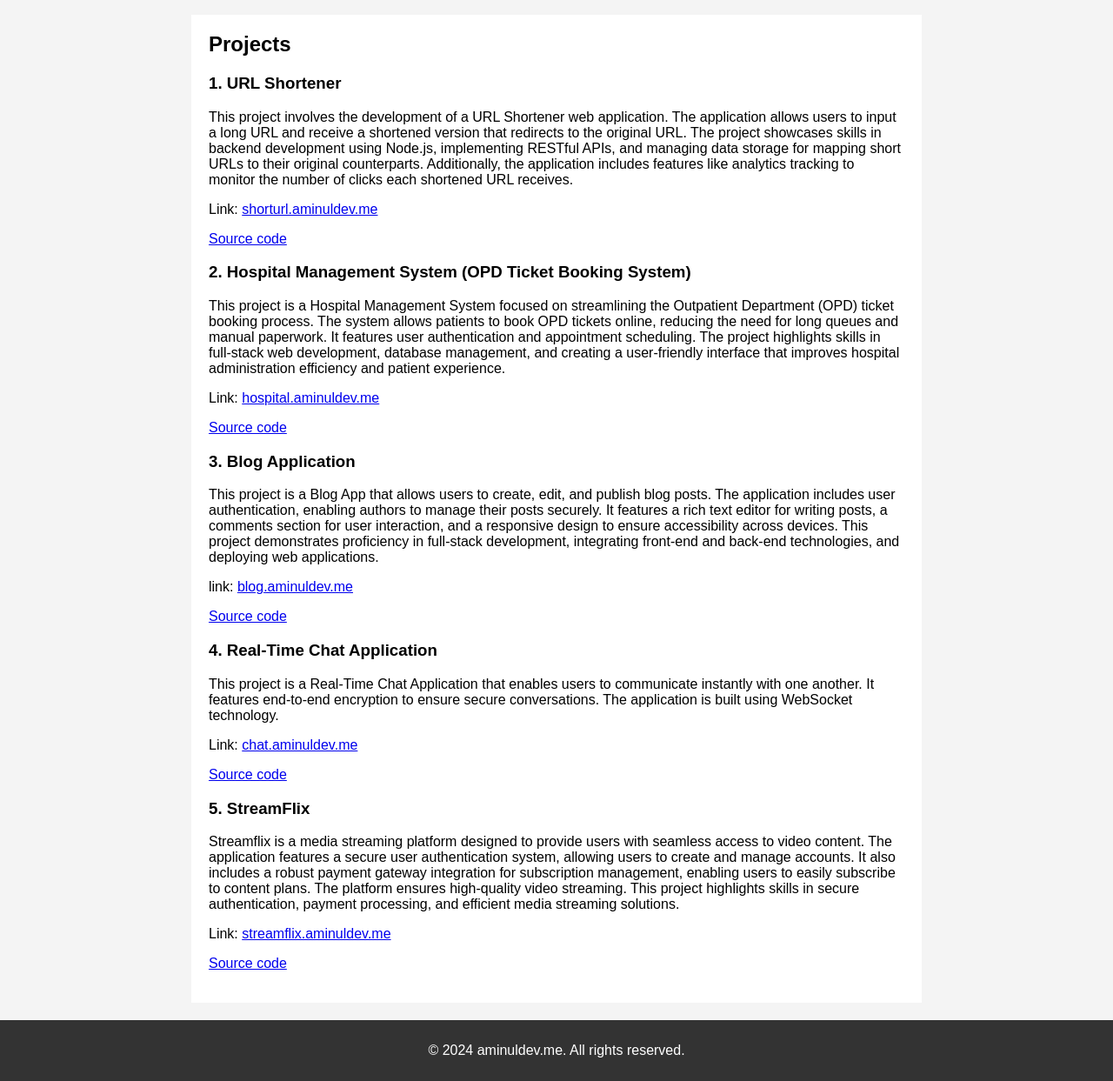
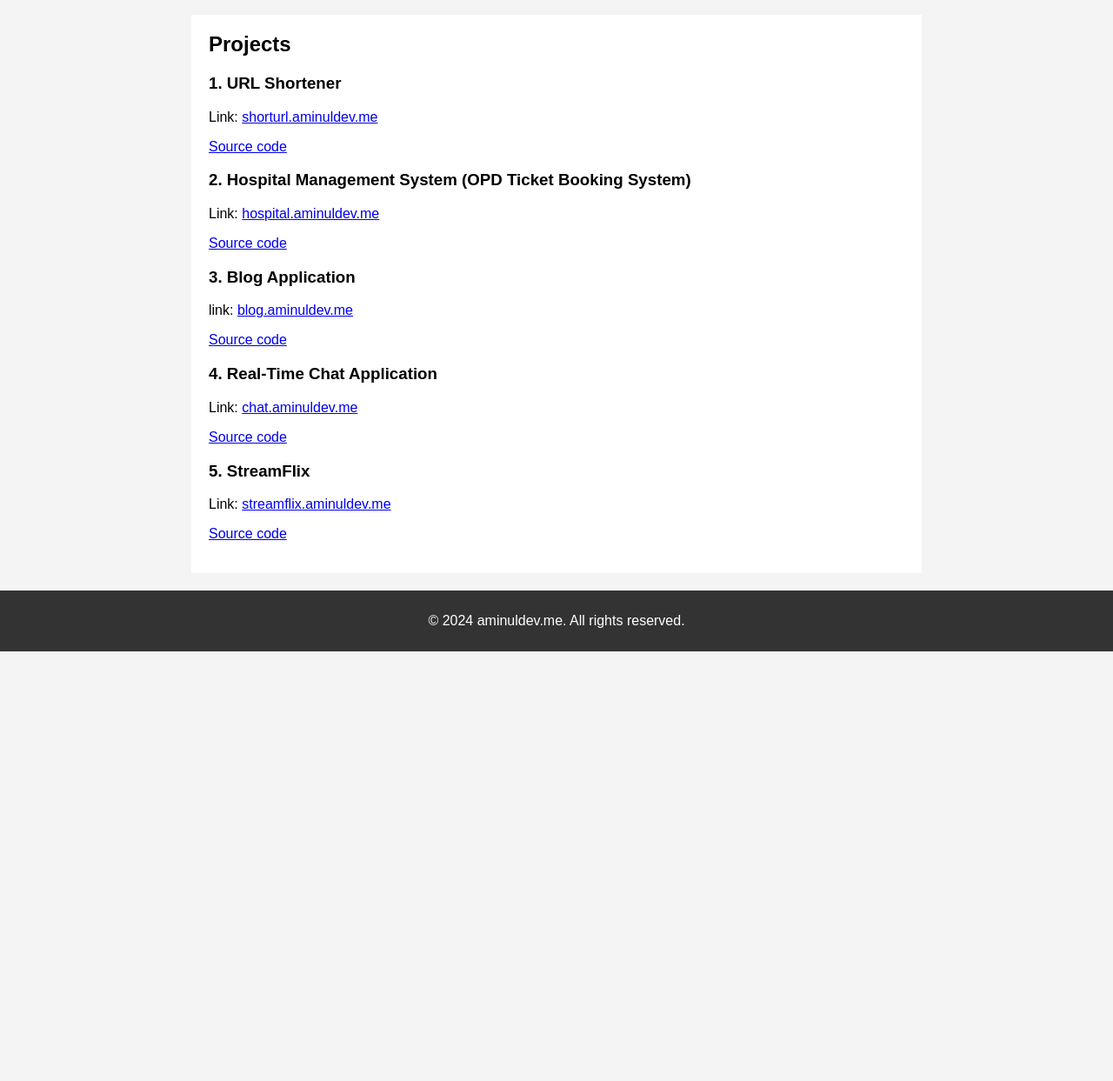
Before and after one commit to aminulislam33/portfolio, a website: page public/index.html in a window 1280 px wide. Shown: the part 462-1705 px from the top of the page at 87% size. After the commit the page ends 1211 px from the top, so only its background shows below. Drawn offline with Linux system fonts and the light colour scheme.

Commit message:
project description removed

```diff
--- a/public/index.html
+++ b/public/index.html
@@ -146,50 +146,30 @@
         <h2>Projects</h2>
         <div>
             <h3>1. URL Shortener</h3>
-            <p>This project involves the development of a URL Shortener web application. The application allows users to
-                input a long URL and receive a shortened version that redirects to the original URL. The project
-                showcases skills in backend development using Node.js, implementing RESTful APIs, and managing data
-                storage for mapping short URLs to their original counterparts. Additionally, the application includes
-                features like analytics tracking to monitor the number of clicks each shortened URL receives.</p>
             <p>Link: <a href="https://shorturl.aminuldev.me" target="_blank">shorturl.aminuldev.me</a></p>
             <p><a href="https://github.com/aminulislam33/URL-Shortener" target="_blank">Source code</a></p>
         </div>
         <div>
             <h3>2. Hospital Management System (OPD Ticket Booking System)</h3>
-            <p>This project is a Hospital Management System focused on streamlining the Outpatient Department (OPD)
-                ticket booking process. The system allows patients to book OPD tickets online, reducing the need for
-                long queues and manual paperwork. It features user authentication and appointment scheduling. The
-                project highlights skills in full-stack web development, database management, and creating a
-                user-friendly interface that improves hospital administration efficiency and patient experience.</p>
+
             <p>Link: <a href="https://hospital.aminuldev.me" target="_blank">hospital.aminuldev.me</a></p>
             <p><a href="https://github.com/aminulislam33/hospital-mgmt-system" target="_blank">Source code</a></p>
         </div>
         <div>
             <h3>3. Blog Application</h3>
-            <p>This project is a Blog App that allows users to create, edit, and publish blog posts. The application
-                includes user authentication, enabling authors to manage their posts securely. It features a rich text
-                editor for writing posts, a comments section for user interaction, and a responsive design to ensure
-                accessibility across devices. This project demonstrates proficiency in full-stack development,
-                integrating front-end and back-end technologies, and deploying web applications.</p>
+
             <p>link: <a href="https://blog.aminuldev.me" target="_blank">blog.aminuldev.me</a></p>
             <p><a href="https://github.com/aminulislam33/blog-app" target="_blank">Source code</a></p>
         </div>
         <div>
             <h3>4. Real-Time Chat Application</h3>
-            <p>This project is a Real-Time Chat Application that enables users to communicate instantly with one
-                another. It features end-to-end encryption to ensure secure conversations. The application is built
-                using WebSocket technology.</p>
+
             <p>Link: <a href="https://chat.aminuldev.me" target="_blank">chat.aminuldev.me</a></p>
             <p><a href="https://github.com/aminulislam33/chat-app" target="_blank">Source code</a></p>
         </div>
         <div>
             <h3>5. StreamFlix</h3>
-            <p>Streamflix is a media streaming platform designed to provide users with seamless access to video content.
-                The application features a secure user authentication system, allowing users to create and manage
-                accounts. It also includes a robust payment gateway integration for subscription management, enabling
-                users to easily subscribe to content plans. The platform ensures high-quality video streaming. This
-                project highlights skills in secure authentication, payment processing, and efficient media streaming
-                solutions.</p>
+
             <p>Link: <a href="https://streamflix.aminuldev.me" target="_blank">streamflix.aminuldev.me</a></p>
             <p><a href="https://github.com/aminulislam33/streamflix" target="_blank">Source code</a></p>
         </div>
```
